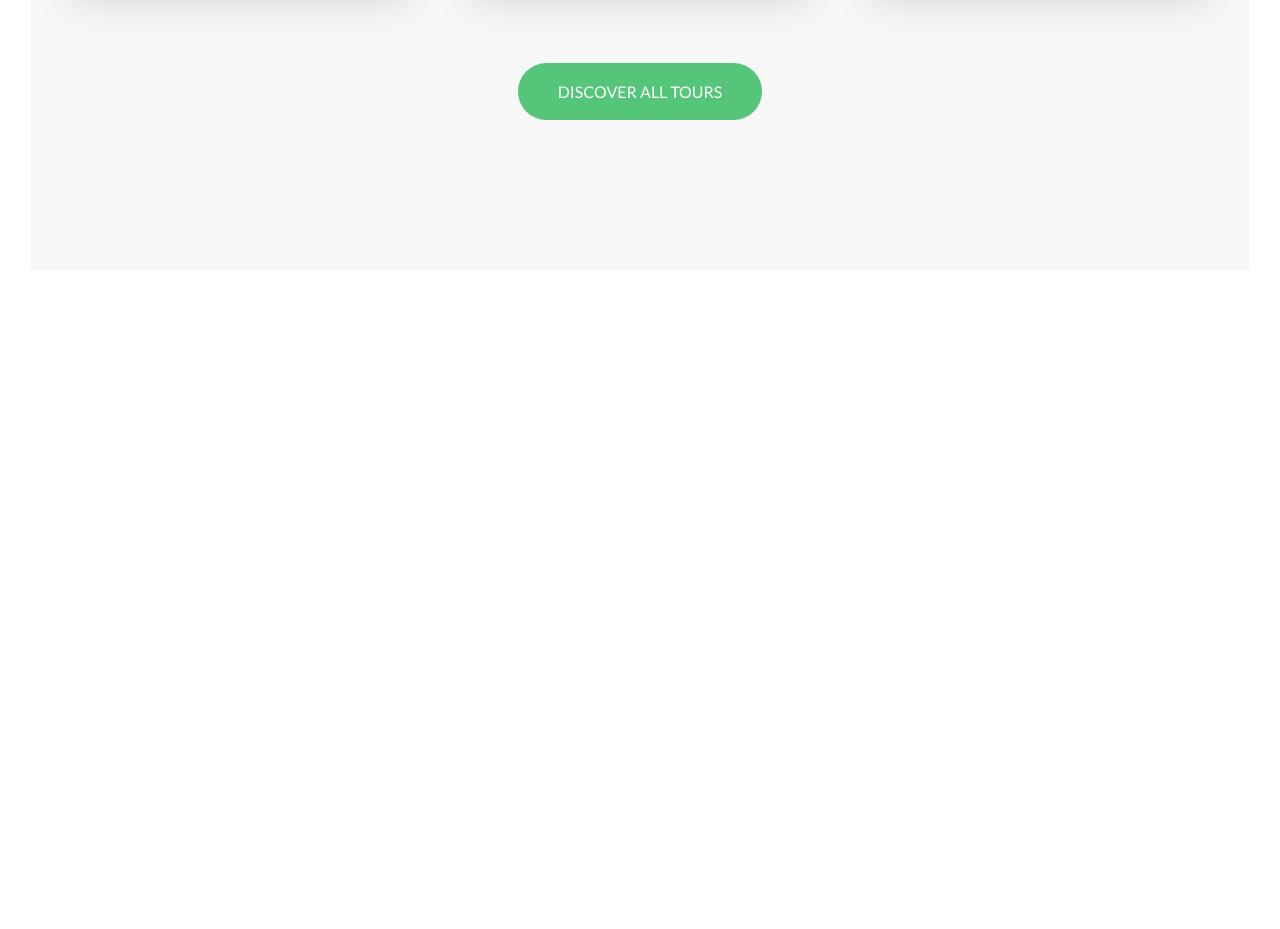
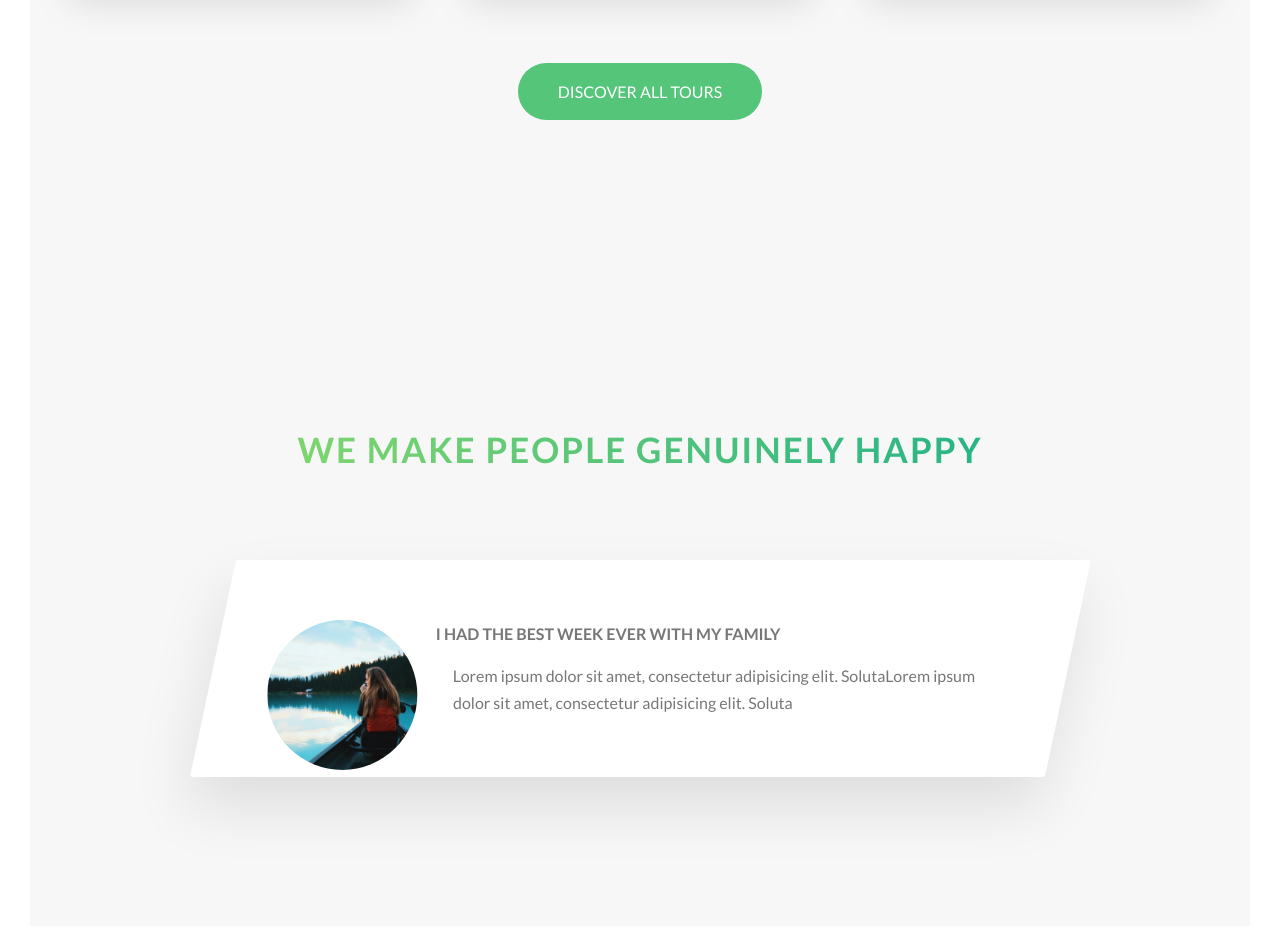
Before and after one commit to Lunamzelo/Natour, a website: page index.html in a window 1280 px wide. Shown: the part 2959-3888 px from the top of the page. Before the commit the page ends 3259 px from the top, so only its background shows below. Drawn offline with Linux system fonts and the light colour scheme.

Commit message:
added stories section

```diff
--- a/index.html
+++ b/index.html
@@ -216,9 +216,31 @@
             </div>
           </div>
         </div>
-     <div class="u-center-text u-margin-top-huge">
-    <a href="#" class="btn btn--green">Discover all tours</a>
-</div>
+        <div class="u-center-text u-margin-top-huge">
+          <a href="#" class="btn btn--green">Discover all tours</a>
+        </div>
+      </section>
+      <section class="section-stories">
+        <div class="u-center-text u-margin-bottom-big">
+          <h2 class="heading-secondary">We make people genuinely happy</h2>
+        </div>
+        <div class="row">
+          <div class="story">
+            <figure class="story__shape">
+              <img src="img/nat-8.jpg" alt="person on a tour" class="story__img">
+            </figure>
+            <div class="story__text">
+                <h3 class="heading-tertiary u-margin-bottom-small">
+                  I had the best week ever with my family
+                </h3>
+                <p>
+                  Lorem ipsum dolor sit amet, consectetur adipisicing elit.
+                  SolutaLorem ipsum dolor sit amet, consectetur adipisicing elit.
+                  Soluta
+                </p>
+              </div>
+          </div>
+        </div>
       </section>
     </main>
     <!-- <section class="grid-test">
--- /dev/null
+++ b/sass/components/_story.scss
@@ -0,0 +1,35 @@
+.story {
+  width: 75%;
+  margin: 0 auto;
+  box-shadow: 0 3rem 6rem rgba($color-black, 0.1);
+  background-color: $color-white;
+  border-radius: 3px;
+  padding: 6rem;
+  padding-left: 9rem;
+  font-size: $default-font-size;
+  transform: skewX(-12deg);
+  & > * {
+
+  }
+
+  &__shape {
+    width: 15rem;
+    height: 15rem;
+    float: left;
+    -webkit-shape-outside: circle(50% at 50% 50%);
+    shape-outside: circle(50% at 50% 50%);
+    -webkit-clip-path: circle(50% at 50% 50%);
+
+    clip-path: circle(50% at 50% 50%);
+    transform: translateX(-3rem) skewX(12deg);
+  }
+
+  &__img{
+    height: 100%;
+
+
+  }
+  &__text{
+      transform: skewX(12deg);
+  }
+}
--- a/sass/main.scss
+++ b/sass/main.scss
@@ -11,6 +11,7 @@
 @import "components/card";
 @import "components/composition";
 @import "components/feature-box";
+@import "components/story";
 
 @import "layout/grid";
 @import "layout/header";
--- a/sass/pages/_home.scss
+++ b/sass/pages/_home.scss
@@ -25,3 +25,9 @@
   padding: 25rem 0 15rem 0;
   margin-top: -10rem;
 }
+
+.section-stories{
+  padding: 15rem 0;
+  background-color: $color-grey-light-1;
+
+}
```
Also changed, not shown: css/style.css.
